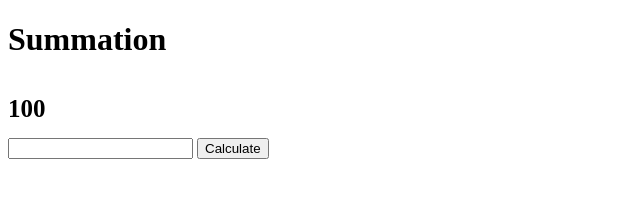
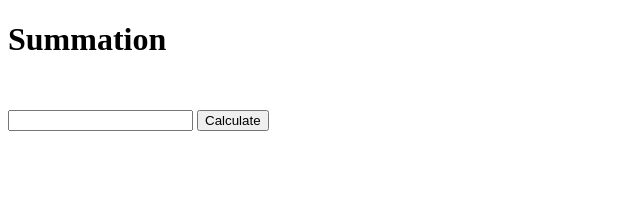
Before and after one commit to jaszm/jsu, a plain HTML site: page summation/index.html in a window 1280 px wide. Shown: the whole page, without its empty margins (0-640 px from the left). Drawn offline with Linux system fonts and the light colour scheme.

```diff
--- a/summation/index.html
+++ b/summation/index.html
@@ -15,7 +15,7 @@
 </head>
 <body>
     <h1>Summation</h1>
-    <div class="resut">100</div>
+    <div class="resut"></div>
     <input type="number">
     <button type="button">Calculate</button>
 
```
Also changed, not shown: 1 other file.
